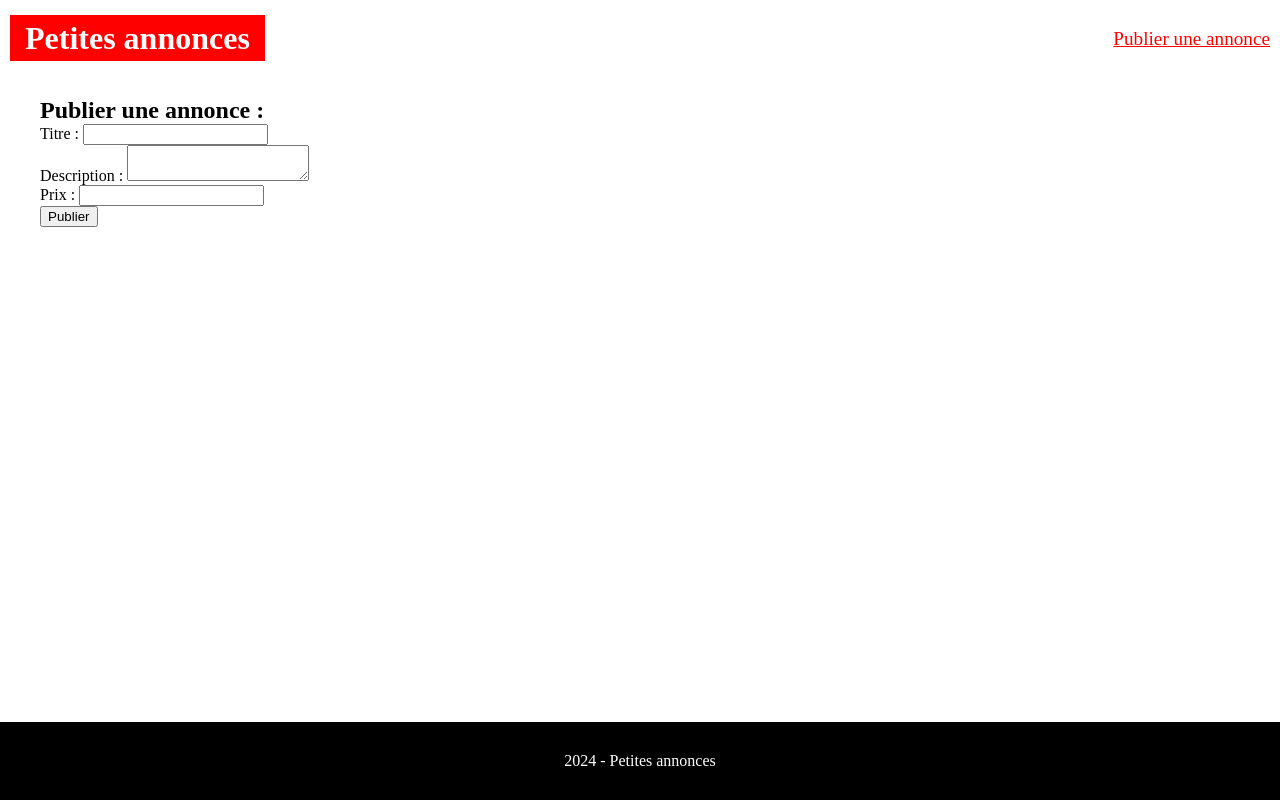
After one commit to Jorkory/petitesAnnonces, a PHP site: page /templates/ad/edit.php in a window 1280 px wide. The commit adds this page. Run offline with PHP 8.4, Linux system fonts and the light colour scheme.

Commit message:
Add a page for to publish a ad

```diff
--- a/index.php
+++ b/index.php
@@ -3,7 +3,11 @@
 require_once('src/controllers/homepage.php');
 require_once('src/controllers/ad.php');
 
-if (isset($_GET['id'])) {
+if(isset($_GET['action'])) {
+    if($_GET['action'] === "edit") editAd($_POST);
+    if($_GET['action'] === "create") createAd($_POST);
+}
+elseif (isset($_GET['id'])) {
     getAd($_GET['id']);
 } else {
     homepage();
--- /dev/null
+++ b/templates/ad/edit.php
@@ -0,0 +1,28 @@
+<?php $title = "Publier une annonce" ?>
+
+<?php ob_start() ?>
+    <main>
+        <section>
+            <h2>Publier une annonce :</h2>
+            <form action="" method="POST">
+                <div>
+                <label for="title">Titre :</label>
+                <input type="text" id="title" name="title"/>
+                </div>
+                <div>
+                <label for="description">Description :</label>
+                <textarea id="description" name="description"></textarea>
+                </div>
+                <div>
+                <label for="text">Prix :</label>
+                <input type="text" id="price" name="price"/>
+                </div>
+                <div>
+                <input type="submit" value="Publier" />
+                </div>
+            </form>
+        </section>
+    </main>
+<?php $content = ob_get_clean() ?>
+
+<?php require(__DIR__ . '/../layout/layout.php'); ?>
--- a/templates/homepage.php
+++ b/templates/homepage.php
@@ -4,7 +4,7 @@
 <main>
     <?php foreach ($ads as $ad): ?>
         <article>
-            <a href="?id=<?= $ad['id']?>">
+            <a href="?id=<?= $ad['id'] ?? 'error' ?>">
                 <div class="info">
                     <h2><?= htmlspecialchars($ad['title']) ?></h2>
                     <p><?= $ad['price'] ?> €</p>
--- a/templates/layout/header.php
+++ b/templates/layout/header.php
@@ -1,4 +1,4 @@
 <header class="header">
     <a href='/' class="header__link"><h1 class="header__link-title">Petites annonces</h1></a>
-    <a href="#" class="header__btn">Publier une annonce</a>
+    <a href="?action=edit" class="header__btn">Publier une annonce</a>
 </header>
```
Also changed, not shown: src/controllers/ad.php (+12 -0 lines), src/model/ad.php (+7 -4 lines).
